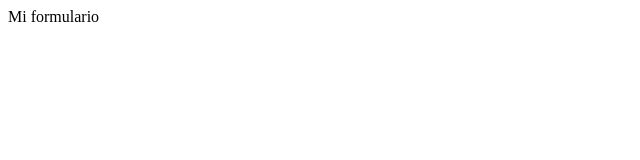
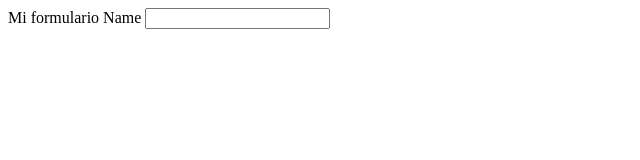
Before and after one commit to crismouta/form, a plain HTML site: page index.html in a window 1280 px wide. Shown: the whole page, without its empty margins (0-640 px from the left). Drawn offline with Linux system fonts and the light colour scheme.

Commit message:
add input text

```diff
--- a/index.html
+++ b/index.html
@@ -6,6 +6,9 @@
     <title>Formulario</title>
 </head>
 <body>
-    <form action="">Mi formulario</form>
+    <form action="">Mi formulario
+        <label for="">Name</label>
+        <input type="text">
+    </form>
 </body>
 </html>
```
